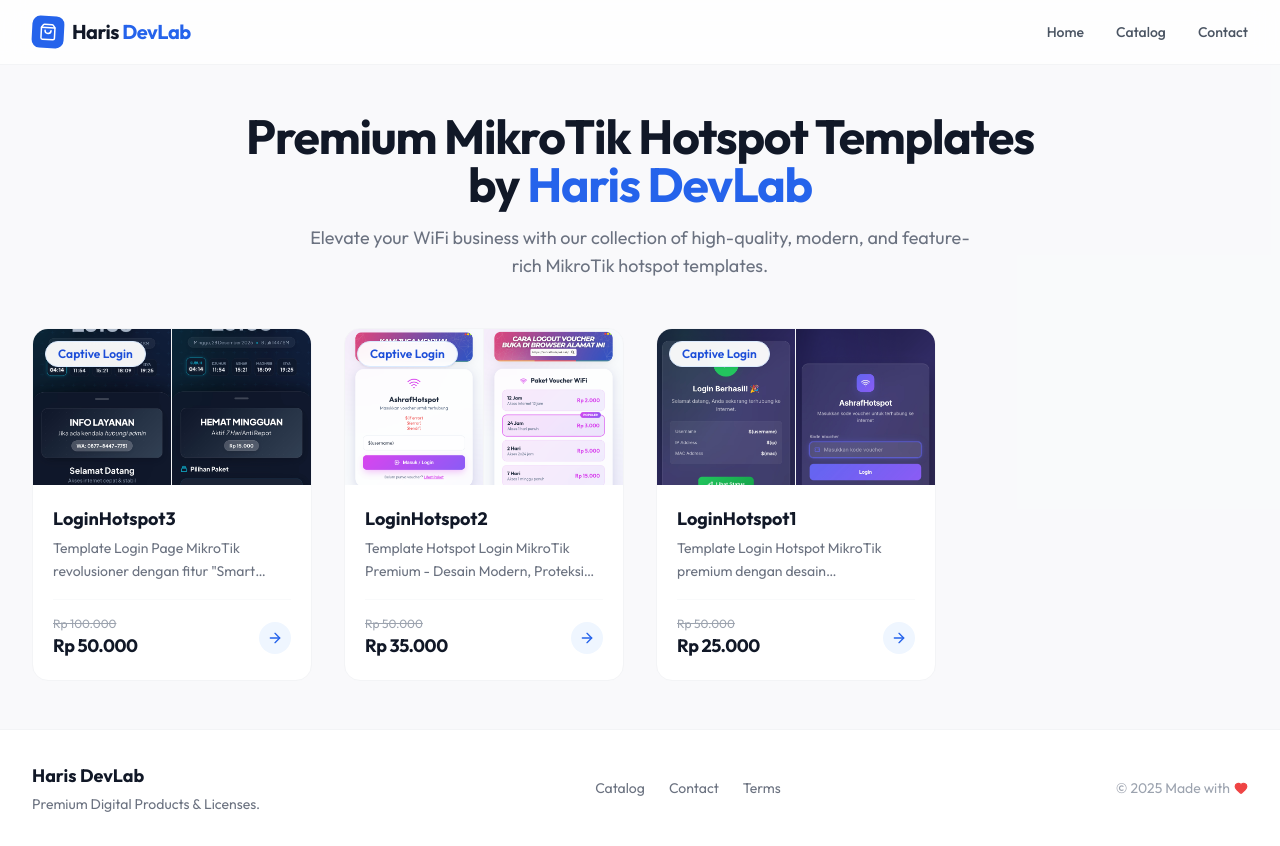
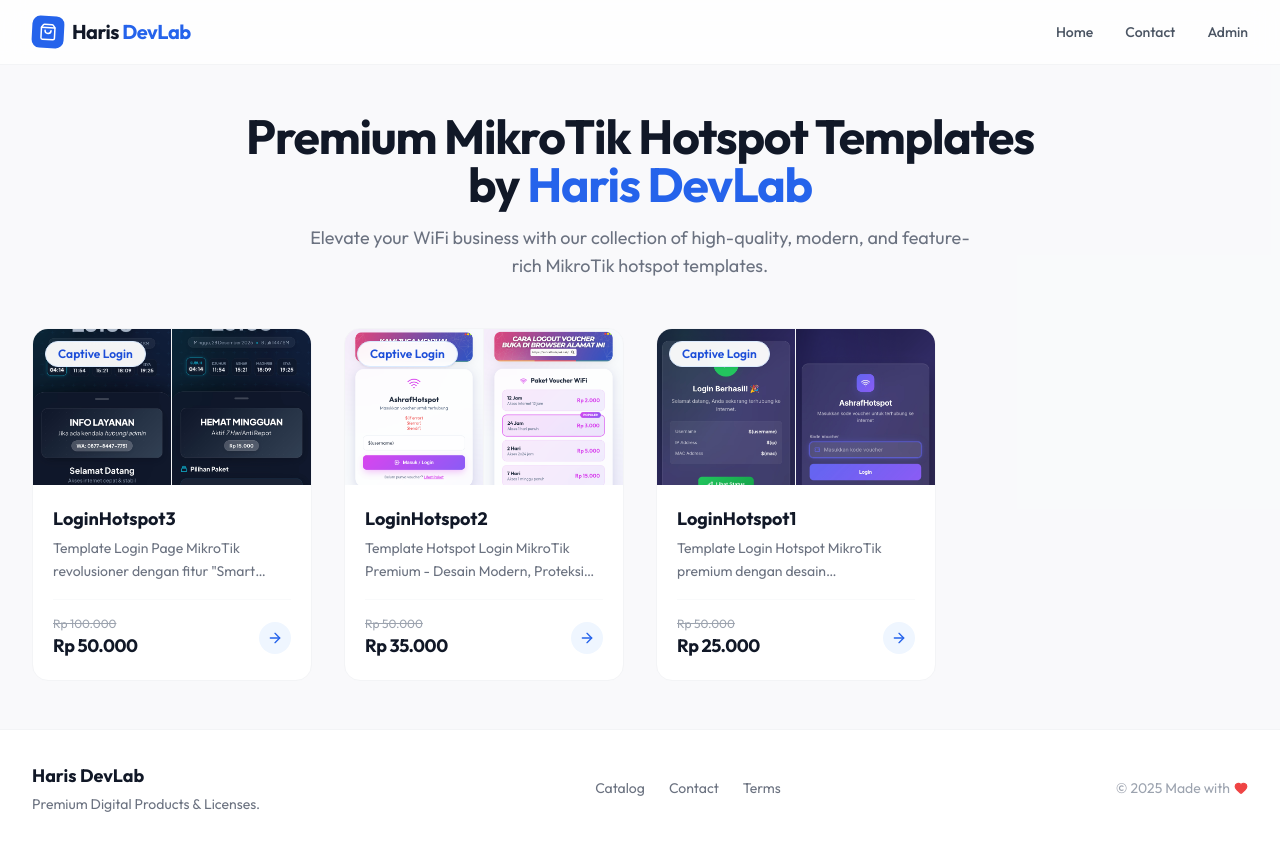
Before and after one commit to harisratnopambudi/harisratnopambudi.github.io, a React (Vite) app: page / in a window 1280 px wide. Built offline with nearby package versions, Linux system fonts and the light colour scheme.

Commit message:
add admin link to navbar

```diff
--- a/src/components/Navbar.jsx
+++ b/src/components/Navbar.jsx
@@ -9,8 +9,8 @@ export const Navbar = () => {
 
     const navLinks = [
         { name: 'Home', path: '/' },
-        { name: 'Catalog', path: '/' }, // Assuming Catalog is Home for now
         { name: 'Contact', path: '/contact' },
+        { name: 'Admin', path: '/admin' },
     ];
 
     const isActive = (path) => location.pathname === path;
```
